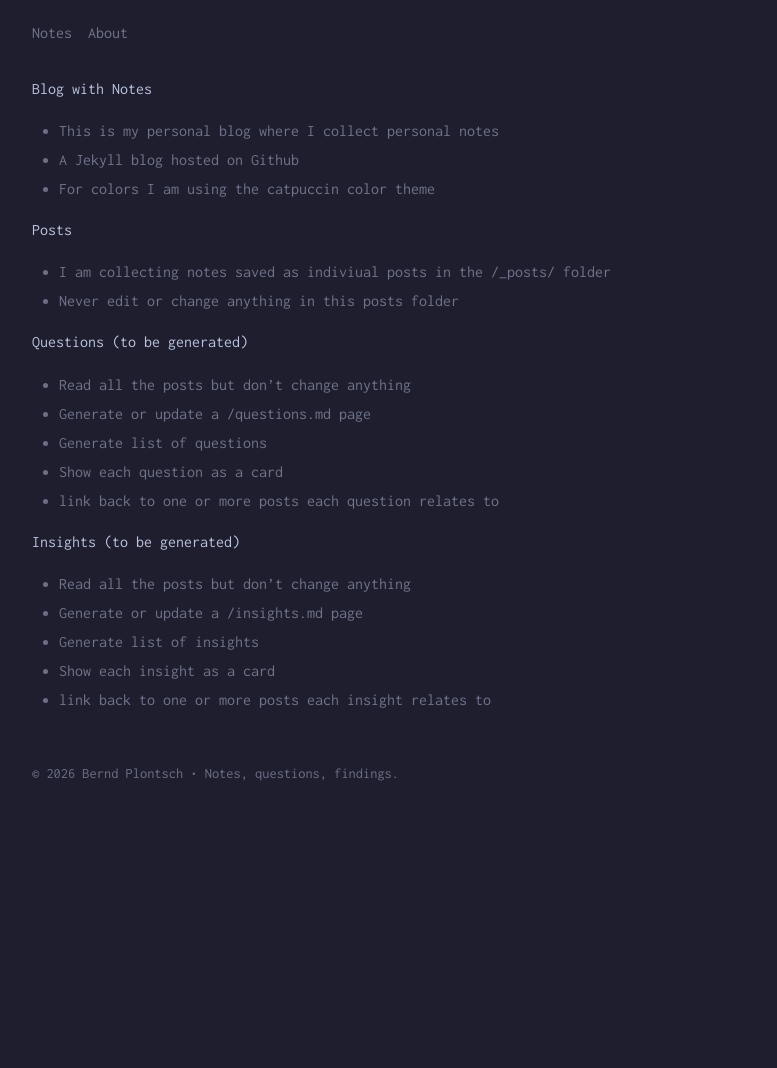
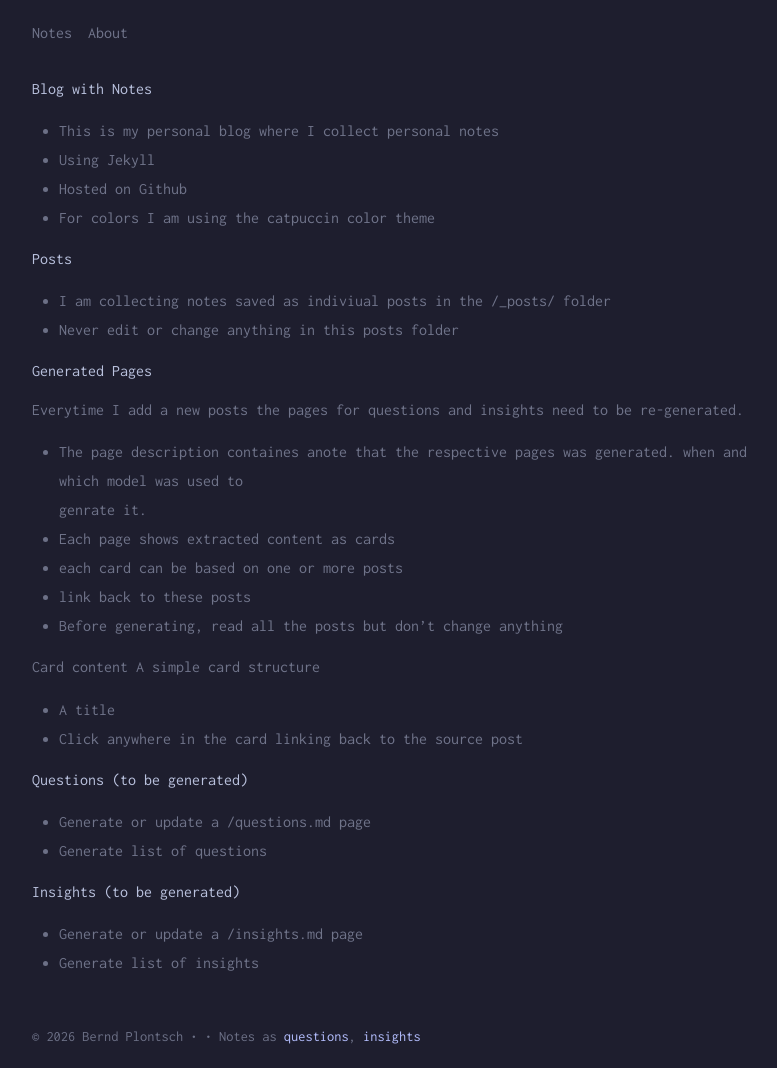
Before and after one commit to berndpl/notes-plontsch, a Jekyll site: the page built from claude.md, in a window 1280 px wide. Shown: the whole page, without its empty margins (228-1005 px from the left). Built offline with Jekyll 4.4.1, drawn with Linux system fonts in a browser that asks for light colours; our own code applies the rules of GitHub Pages for plain Markdown files; before the commit the page ends 900 px from its top, so only the background shows below that.

Commit message:
Update configuration and layout: refine site description in _config.yml, enhance claude.md with additional context on generated pages, and implement card layout styles in main.css for improved presentation of questions and insights.

```diff
--- a/_config.yml
+++ b/_config.yml
@@ -20,8 +20,7 @@
 
 title: Bernd Plontsch
 email: your-email@example.com
-description: >- # this means to ignore newlines until "baseurl:"
-  Notes, questions, findings.
+description: # this means to ignore newlines until "baseurl:"
 baseurl: "" # the subpath of your site, e.g. /blog
 url: "" # the base hostname & protocol for your site, e.g. http://example.com
 twitter_username: berndplontsch
--- a/_layouts/default.html
+++ b/_layouts/default.html
@@ -45,7 +45,7 @@
     </main>
 
     <footer>
-      <p>&copy; {{ site.time | date: '%Y' }} {{ site.title }} • {{ site.description }} <!--a href="{{ '/work/' | relative_url }}" class="nav-link">Work</a--></p>
+      <p>&copy; {{ site.time | date: '%Y' }} {{ site.title }} • {{ site.description }} • Notes as <a href="{{ '/questions' | relative_url }}">questions</a>, <a href="{{ '/insights' | relative_url }}">insights</a> <!--a href="{{ '/work/' | relative_url }}" class="nav-link">Work</a--></p>
     </footer>
   </body>
 </html>
--- a/assets/css/main.css
+++ b/assets/css/main.css
@@ -566,3 +566,59 @@
   text-align: left;
   padding: 0.5em;
 }
+
+/* Card layout styles */
+.cards {
+  display: grid;
+  grid-template-columns: 1fr;
+  gap: 1.5rem;
+  margin-top: 2rem;
+}
+
+.card {
+  background-color: #181825; /* Catppuccin Mocha mantle - slightly darker than base */
+  border: 1px solid #313244; /* Catppuccin Mocha surface0 */
+  border-radius: 8px;
+  padding: 1.5rem;
+  transition: border-color 0.2s ease;
+  display: block;
+  text-decoration: none;
+  cursor: pointer;
+}
+
+.card:hover {
+  border-color: #45475a; /* Catppuccin Mocha surface1 - lighter on hover */
+  text-decoration: none;
+}
+
+.card h3 {
+  margin-top: 0;
+  margin-bottom: 0;
+  color: #cdd6f4; /* Catppuccin Mocha text */
+  font-size: 1rem;
+  font-weight: 400;
+}
+
+.card:hover h3 {
+  color: #f5e0dc; /* Catppuccin Mocha rosewater - on hover */
+}
+
+.card p {
+  color: rgba(166, 173, 200, 0.6);
+  margin-bottom: 0.75rem;
+  font-size: 1rem;
+}
+
+.card p:last-of-type {
+  margin-bottom: 0;
+}
+
+.card p strong {
+  color: #bac2de;
+  font-weight: 400;
+}
+
+.card p em {
+  color: #6c7086; /* Catppuccin Mocha overlay0 - for source attribution */
+  font-style: italic;
+}
--- a/claude.md
+++ b/claude.md
@@ -1,22 +1,33 @@
 # Blog with Notes
 + This is my personal blog where I collect personal notes
-+ A Jekyll blog hosted on Github
++ Using Jekyll
++ Hosted on Github
 + For colors I am using the catpuccin color theme
 
 ### Posts
 - I am collecting notes saved as indiviual posts in the /_posts/ folder
 - Never edit or change anything in this posts folder
 
+### Generated Pages
+
+Everytime I add a new posts the pages for questions and insights need to be re-generated.
+
+- The page description containes anote that the respective pages was generated. when and which model was used to
+  genrate it.
+- Each page shows extracted content as cards
+- each card can be based on one or more posts
+- link back to these posts
+- Before generating, read all the posts but don't change anything
+
+Card content
+A simple card structure
+- A title
+- Click anywhere in the card linking back to the source post
+
 ### Questions (to be generated)
-- Read all the posts but don't change anything
 - Generate or update a /questions.md page
 - Generate list of questions
-- Show each question as a card
-- link back to one or more posts each question relates to
 
 ### Insights (to be generated)
-- Read all the posts but don't change anything
 - Generate or update a /insights.md page
 - Generate list of insights
-- Show each insight as a card
-- link back to one or more posts each insight relates to
```
Also changed, not shown: insights.md (added, +140 -0 lines), questions.md (+60 -0 lines).
